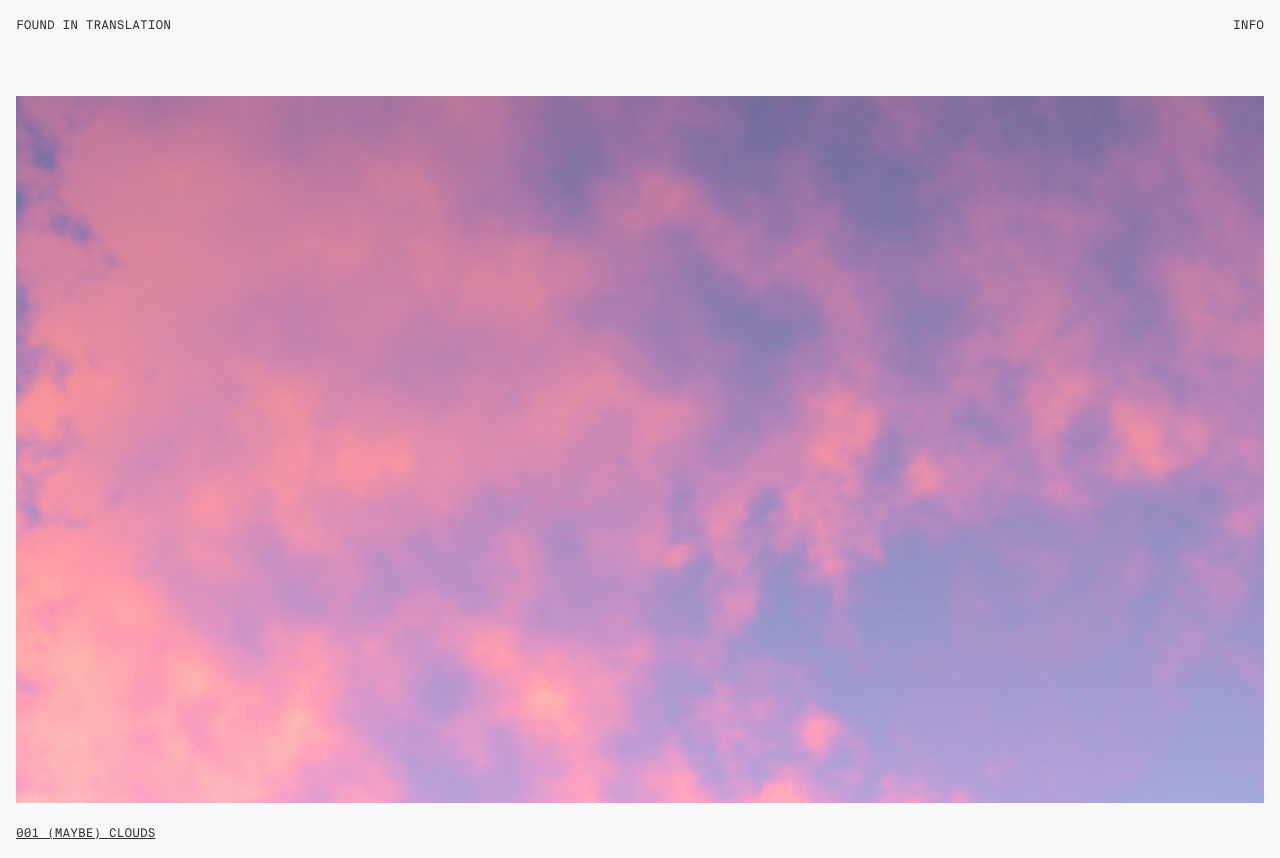
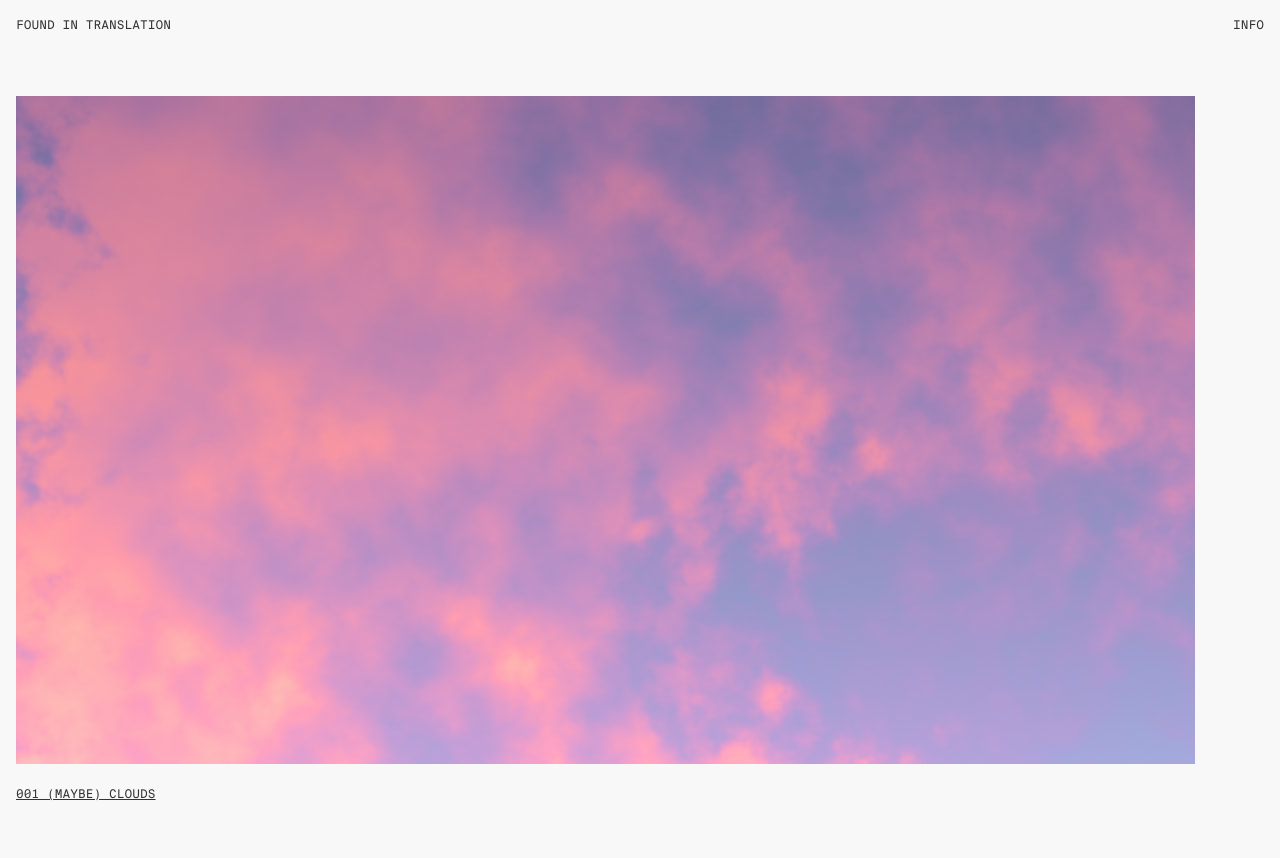
Before and after one commit to viesual/foundintranslation, a plain HTML site: page index.html in a window 1280 px wide. After the commit the page ends 819 px from the top, so only its background shows below. Drawn offline with Linux system fonts and the light colour scheme.

Commit message:
Fix max-width unit

```diff
--- a/main.css
+++ b/main.css
@@ -93,7 +93,7 @@ body{
     text-transform: uppercase;
     line-height: 1.5;
     padding-top: 6rem;
-    max-width: 1211;
+    max-width: 1211px;
 }
 
 .maingrid{
```
